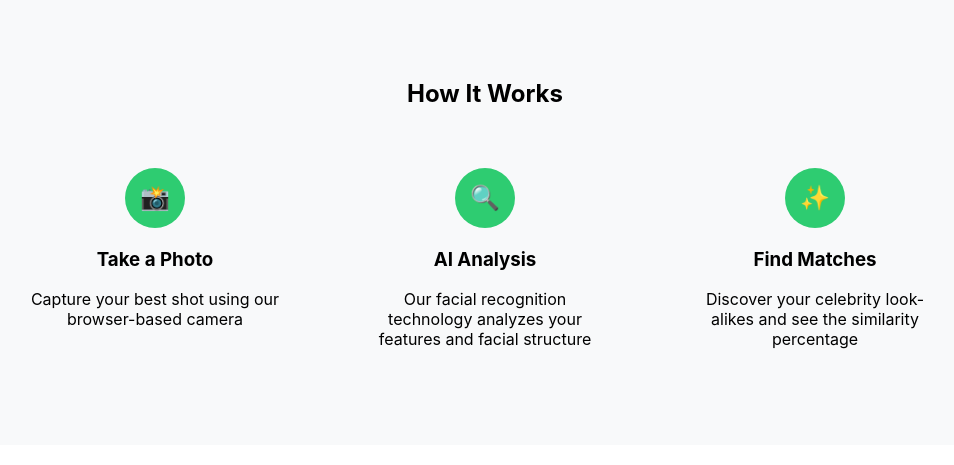
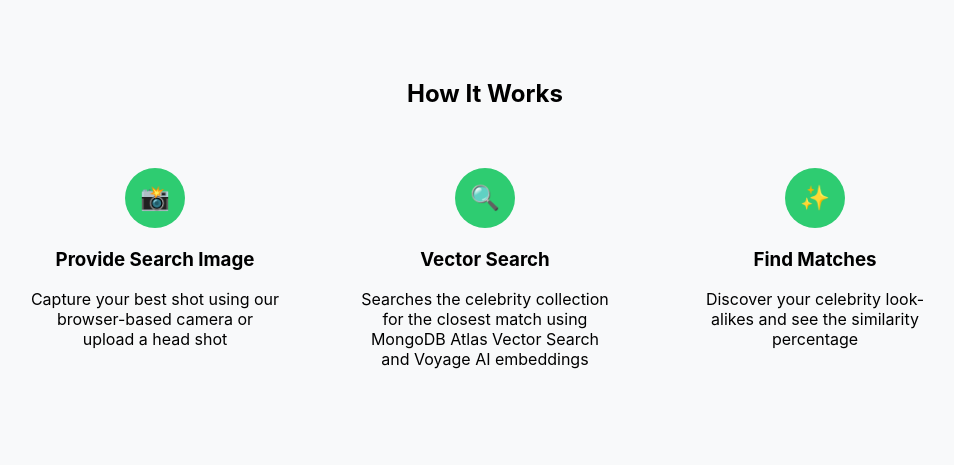
Before and after one commit to chowgi/MongoDB-Voyage-Celebrity-Match-Demo, a Flask app: page / in a window 1280 px wide. Shown: the part 514-979 px from the top of the page, without its empty margins (155-1109 px from the left). Before the commit the page ends 863 px from the top, so only its background shows below. Run offline with Flask 3, Linux system fonts and the light colour scheme.

Commit message:
Checkpoint before assistant change: Fix results section centering issue and update step descriptions
Replit-Commit-Author: Assistant

```diff
--- a/templates/index.html
+++ b/templates/index.html
@@ -150,8 +150,6 @@
             padding: 20px;
             max-width: 1200px;
             margin: 0 auto;
-            justify-content: center;
-            align-items: center;
         }
 
         .result-card {
@@ -226,13 +224,13 @@
         <div class="steps">
             <div class="step">
                 <div class="step-icon">📸</div>
-                <h3>Take a Photo</h3>
-                <p>Capture your best shot using our browser-based camera</p>
+                <h3>Provide Search Image</h3>
+                <p>Capture your best shot using our browser-based camera or upload a head shot</p>
             </div>
             <div class="step">
                 <div class="step-icon">🔍</div>
-                <h3>AI Analysis</h3>
-                <p>Our facial recognition technology analyzes your features and facial structure</p>
+                <h3>Vector Search</h3>
+                <p>Searches the celebrity collection for the closest match using MongoDB Atlas Vector Search and Voyage AI embeddings</p>
             </div>
             <div class="step">
                 <div class="step-icon">✨</div>
```
